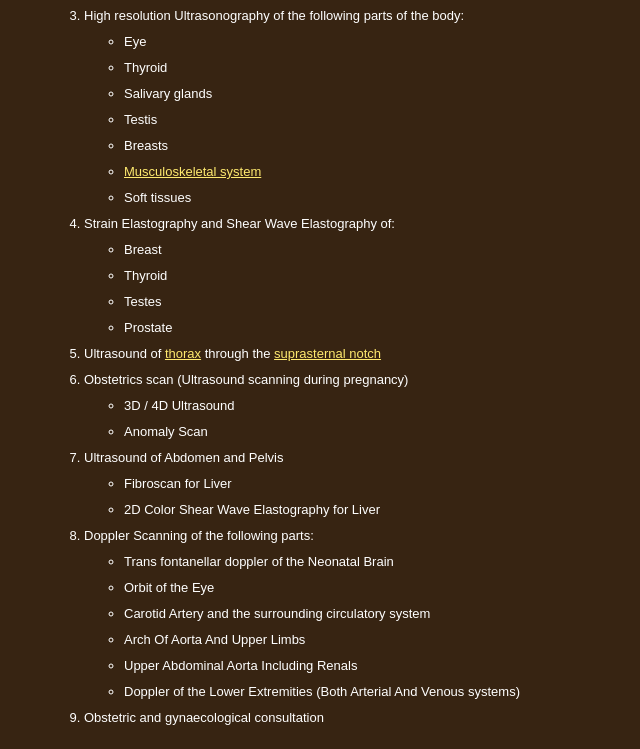
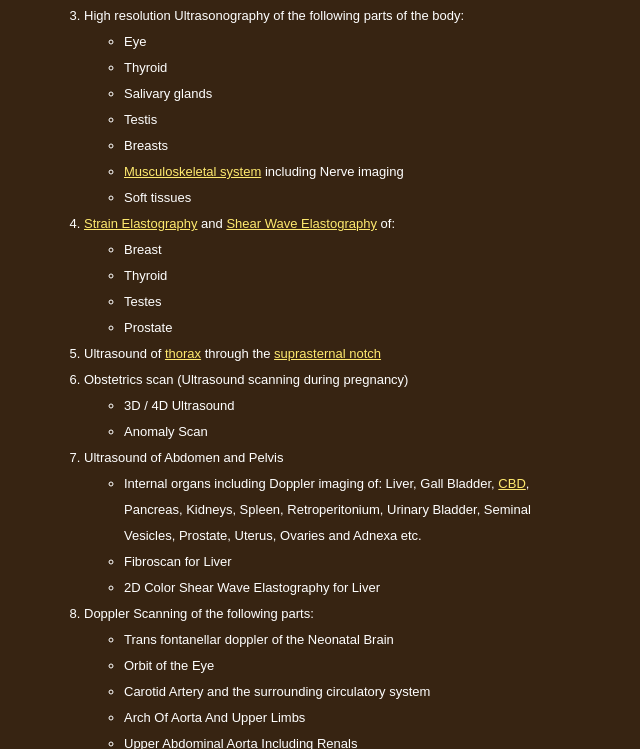
Before and after one commit to divyekapoor/drkapoorsclinic.com, a plain HTML site: page facilities.html in a window 1280 px wide. Shown: the part 592-1341 px from the top of the page, without its empty margins (181-821 px from the left). Drawn offline with Linux system fonts and the light colour scheme.

Commit message:
Add more facilities

```diff
--- a/facilities.html
+++ b/facilities.html
@@ -57,11 +57,11 @@ Released   : 20080125
                             <li>Salivary glands</li>
                             <li>Testis</li>
                             <li>Breasts</li>
-                            <li><a href="http://cancerweb.ncl.ac.uk/cgi-bin/omd?musculoskeletal+system">Musculoskeletal system</a></li>
+                            <li><a href="http://cancerweb.ncl.ac.uk/cgi-bin/omd?musculoskeletal+system">Musculoskeletal system</a> including Nerve imaging</li>
                             <li>Soft tissues</li>
                         </ul>
                     </li>
-		    <li>Strain Elastography and Shear Wave Elastography of:
+		    <li><a href="https://en.wikipedia.org/wiki/Elastography#Quasistatic_Elastography_/_Strain_Imaging">Strain Elastography</a> and <a href="https://en.wikipedia.org/wiki/Elastography#Shear_Wave_Elasticity_Imaging_(SWEI)">Shear Wave Elastography</a> of:
 		    	<ul>
 			    <li>Breast</li>
 			    <li>Thyroid</li>
@@ -78,6 +78,7 @@ Released   : 20080125
 		    </li>
                     <li>Ultrasound of Abdomen and Pelvis
 			<ul>
+				<li>Internal organs including Doppler imaging of: Liver, Gall Bladder, <a href="https://en.wikipedia.org/wiki/Common_bile_duct">CBD</a>, Pancreas, Kidneys, Spleen, Retroperitonium, Urinary Bladder, Seminal Vesicles, Prostate, Uterus, Ovaries and Adnexa etc.</li>
 				<li>Fibroscan for Liver</li>
 				<li>2D Color Shear Wave Elastography for Liver</li>
 			</ul>
```
